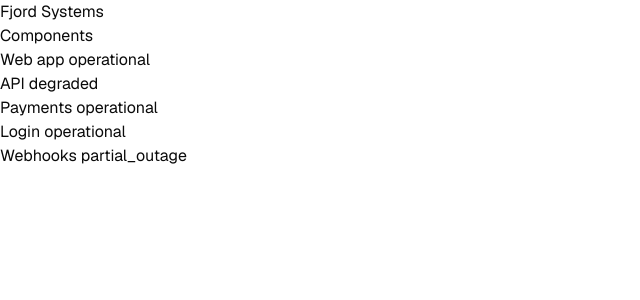
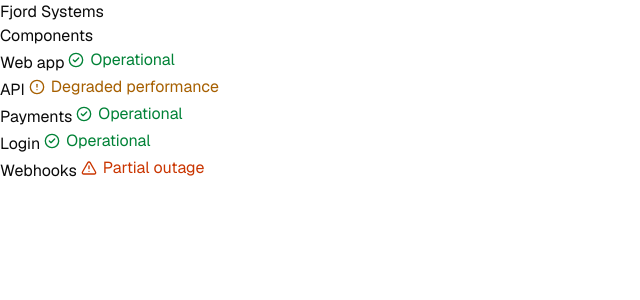
Before and after one commit to alessandvoken/incident-status-page, a Next.js app: page /status/fjord-systems in a window 1280 px wide. Shown: the top 300 px of the page, without its empty margins (0-640 px from the left). Built offline with nearby package versions, Linux system fonts and the light colour scheme.

Commit message:
feat: display each component status with an icon, a label and a colour

```diff
--- a/src/app/status/[org]/page.tsx
+++ b/src/app/status/[org]/page.tsx
@@ -1,5 +1,6 @@
 import { Suspense } from 'react';
 import { getPublicStatus } from '@/features/status/queries';
+import { StatusIndicator } from '@/features/status/ui/status-indicator';
 
 import { notFound } from 'next/navigation';
 
@@ -40,7 +41,8 @@
       <ul>
         {status.components.map((component) => (
           <li key={component.id}>
-            <span>{component.name}</span> <span>{component.status}</span>
+            <span>{component.name}</span>{' '}
+            <StatusIndicator status={component.status} />
           </li>
         ))}
       </ul>
--- /dev/null
+++ b/src/features/status/ui/status-indicator.tsx
@@ -0,0 +1,55 @@
+import {
+  type LucideIcon,
+  CircleCheck,
+  Wrench,
+  CircleAlert,
+  TriangleAlert,
+  CircleX,
+} from 'lucide-react';
+
+import { cn } from '@/lib/utils';
+import type { ComponentStatus } from '@/lib/component-status';
+
+type StatusDisplay = {
+  label: string;
+  icon: LucideIcon;
+  className: string;
+};
+
+const STATUS_DISPLAY: Record<ComponentStatus, StatusDisplay> = {
+  operational: {
+    label: 'Operational',
+    icon: CircleCheck,
+    className: 'text-green-700',
+  },
+  maintenance: {
+    label: 'Under maintenance',
+    icon: Wrench,
+    className: 'text-blue-700',
+  },
+  degraded: {
+    label: 'Degraded performance',
+    icon: CircleAlert,
+    className: 'text-yellow-700',
+  },
+  partial_outage: {
+    label: 'Partial outage',
+    icon: TriangleAlert,
+    className: 'text-orange-700',
+  },
+  major_outage: {
+    label: 'Major outage',
+    icon: CircleX,
+    className: 'text-red-700',
+  },
+};
+
+export function StatusIndicator({ status }: { status: ComponentStatus }) {
+  const { label, icon: Icon, className } = STATUS_DISPLAY[status];
+  return (
+    <span className={cn('inline-flex items-center gap-1.5', className)}>
+      <Icon className="size-4 shrink-0" />
+      {label}
+    </span>
+  );
+}
```
